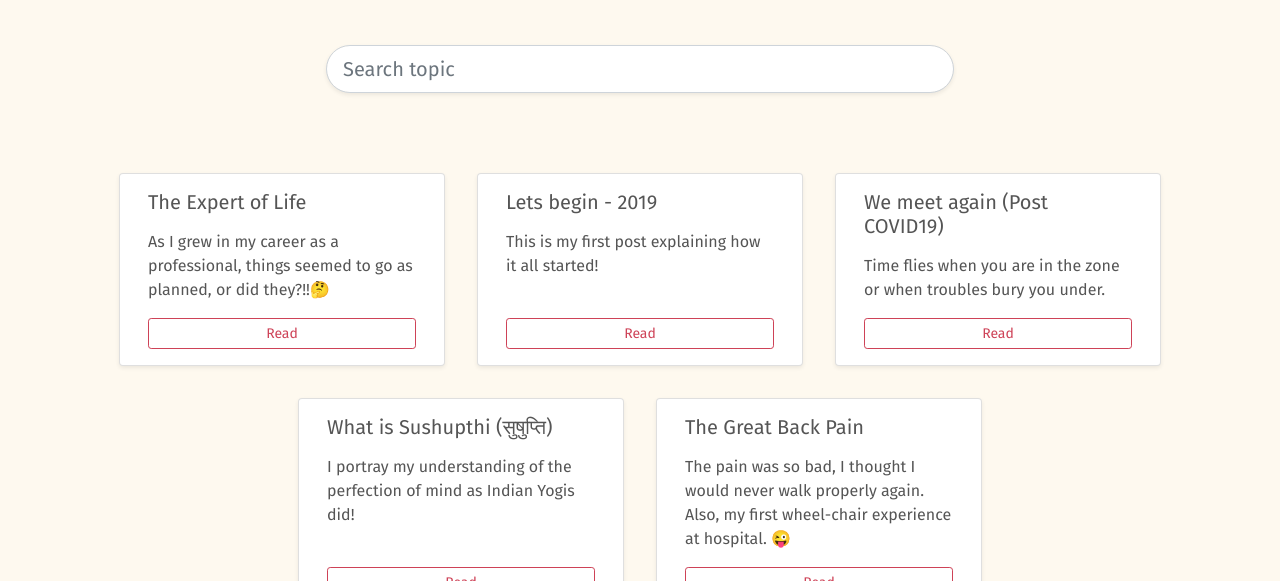
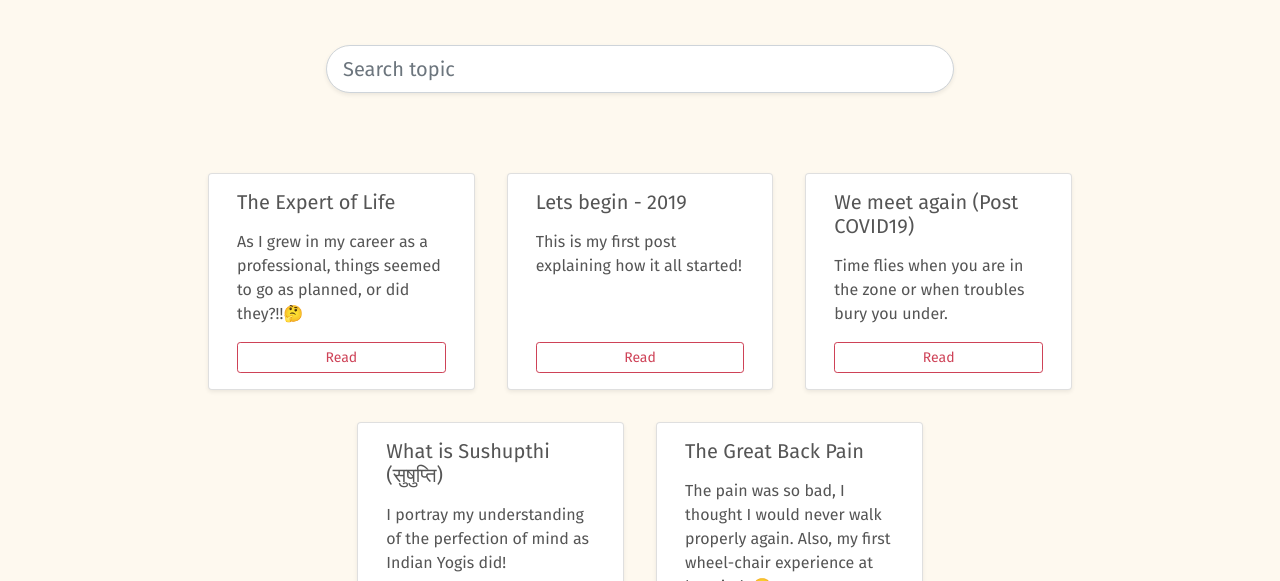
Before and after one commit to ChaituKNag/blog.nagakonada.com, a Gatsby site: page / in a window 1280 px wide. Shown: the part 219-800 px from the top of the page. Built offline with nearby package versions, Linux system fonts and the light colour scheme; Gatsby itself is replaced by a stand-in of ours.

Commit message:
fix: width issues fixed for cards

```diff
--- a/src/components/Card.js
+++ b/src/components/Card.js
@@ -8,7 +8,7 @@ const Card = ({
   }
 }) => {
   return (
-    <div className="card m-3 col-12 col-sm-5 col-lg-3 shadow-sm">
+    <div className="card m-3 col-12 col-sm-4 col-lg-3 shadow-sm">
       <div className="card-body d-flex flex-column">
         <h5 className="card-title mb-3">{title}</h5>
         {/* <h6 className="card-subtitle mb-2 text-muted fs-6">Date: 20th August 2019</h6> */}
--- a/src/components/layouts/default.js
+++ b/src/components/layouts/default.js
@@ -4,7 +4,7 @@ import Header from "../Header";
 
 const DefaultLayout = ({ children }) => {
   return (
-    <div className="container-fluid d-flex flex-column h-100 position-fixed overflow-auto px-3 px-sm-0">
+    <div className="default-root container-fluid d-flex flex-column h-100 position-fixed px-3 px-sm-0">
       <Header title="Naga Konada Personal Blog" />
       <main className="flex-grow-1">{children}</main>
       <Footer />
--- a/src/pages/index.js
+++ b/src/pages/index.js
@@ -33,7 +33,7 @@ const IndexPage = ({ data }) => {
           </div>
         </div>
       </div>
-      <section className="row justify-content-center px-2 my-2 my-md-5 px-sm-0">
+      <section className="row justify-content-center px-2 my-2 my-md-5 px-sm-0 col-12 col-lg-10 mx-auto">
         {filtered.length > 0 ? (
           filtered.map((post) => <Card key={post.id} post={post} />)
         ) : (
--- a/src/scss/_custom.scss
+++ b/src/scss/_custom.scss
@@ -47,6 +47,11 @@ body {
   }
 }
 
+.default-root {
+  overflow-x: hidden;
+  overflow-y: auto;
+}
+
 .post-body {
   max-width: 75ch;
   margin: 0 auto;
```
Also changed, not shown: .codesandbox/workspace.json (added).
